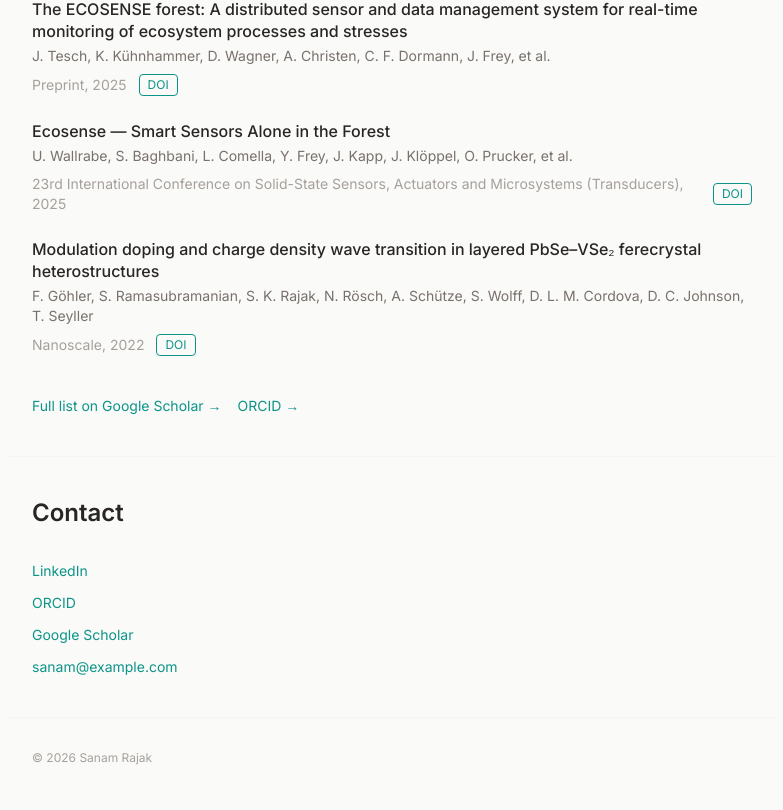
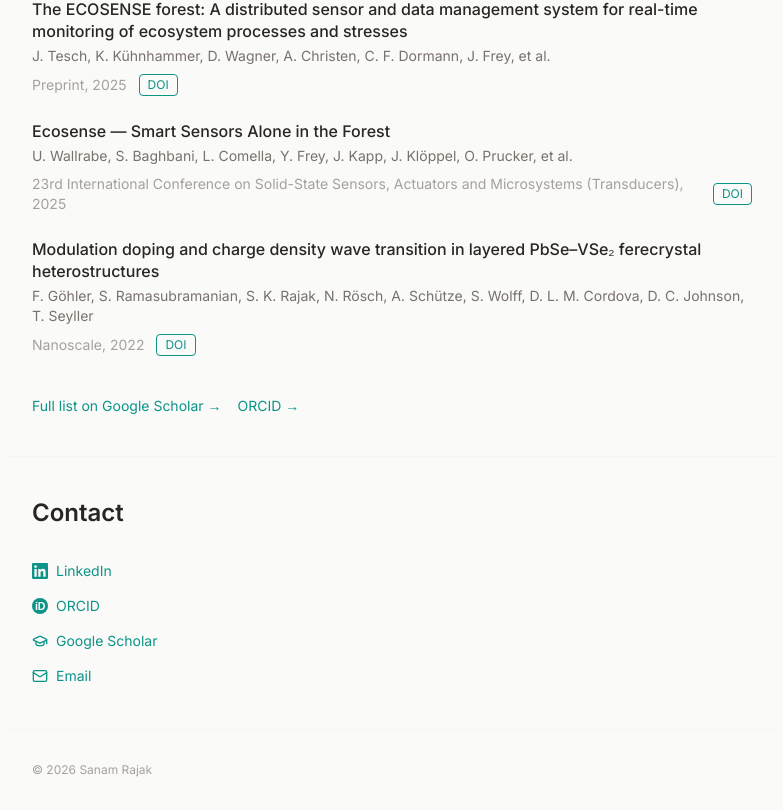
Before and after one commit to sanamrajak/sanamrajak.github.io, a Next.js app: page / in a window 1280 px wide. Shown: the part 1349-2159 px from the top of the page, without its empty margins (248-1031 px from the left). Built offline with nearby package versions, Linux system fonts and the light colour scheme.

Commit message:
Add icons for links

```diff
--- a/components/Contact.tsx
+++ b/components/Contact.tsx
@@ -1,46 +1,79 @@
+import { Mail, GraduationCap } from "lucide-react";
 import { profile } from "@/data/profile";
 import ObfuscatedLink from "@/components/ObfuscatedLink";
+
+function LinkedinIcon({ size = 16 }: { size?: number }) {
+  return (
+    <svg width={size} height={size} viewBox="0 0 24 24" fill="currentColor">
+      <path d="M20.447 20.452h-3.554v-5.569c0-1.328-.027-3.037-1.852-3.037-1.853 0-2.136 1.445-2.136 2.939v5.667H9.351V9h3.414v1.561h.046c.477-.9 1.637-1.85 3.37-1.85 3.601 0 4.267 2.37 4.267 5.455v6.286zM5.337 7.433a2.062 2.062 0 01-2.063-2.065 2.064 2.064 0 112.063 2.065zm1.782 13.019H3.555V9h3.564v11.452zM22.225 0H1.771C.792 0 0 .774 0 1.729v20.542C0 23.227.792 24 1.771 24h20.451C23.2 24 24 23.227 24 22.271V1.729C24 .774 23.2 0 22.222 0h.003z"/>
+    </svg>
+  );
+}
+
+function OrcidIcon({ size = 16 }: { size?: number }) {
+  return (
+    <svg width={size} height={size} viewBox="0 0 24 24">
+      <circle cx="12" cy="12" r="12" fill="currentColor" />
+      <text
+        x="12" y="12"
+        textAnchor="middle"
+        dominantBaseline="central"
+        fill="white"
+        fontSize="16"
+        fontFamily="sans-serif"
+        fontWeight="700"
+        letterSpacing="-0.5"
+      >
+        iD
+      </text>
+    </svg>
+  );
+}
+
+const links = [
+  {
+    href: profile.linkedin,
+    label: "LinkedIn",
+    icon: <LinkedinIcon size={16} />,
+  },
+  {
+    href: profile.orcid,
+    label: "ORCID",
+    icon: <OrcidIcon size={16} />,
+  },
+  {
+    href: profile.scholar,
+    label: "Google Scholar",
+    icon: <GraduationCap size={16} />,
+  },
+];
 
 export default function Contact() {
   return (
     <section id="contact" className="max-w-3xl mx-auto px-6 border-t border-stone-100">
       <h2 className="text-2xl font-semibold text-stone-800 mb-8">Contact</h2>
       <ul className="flex flex-col gap-3 text-sm">
-        <li>
+        {links.map(({ href, label, icon }) => (
+          <li key={href}>
             <a
-            href={profile.linkedin}
+              href={href}
               target="_blank"
               rel="noopener noreferrer"
-            className="text-accent hover:underline"
+              className="inline-flex items-center gap-2 text-accent hover:underline"
             >
-            LinkedIn
+              {icon}
+              {label}
             </a>
           </li>
-        <li>
-          <a
-            href={profile.orcid}
-            target="_blank"
-            rel="noopener noreferrer"
-            className="text-accent hover:underline"
-          >
-            ORCID
-          </a>
-        </li>
-        <li>
-          <a
-            href={profile.scholar}
-            target="_blank"
-            rel="noopener noreferrer"
-            className="text-accent hover:underline"
-          >
-            Google Scholar
-          </a>
-        </li>
+        ))}
         <li>
           <ObfuscatedLink
             encoded={profile.email}
-            className="text-accent hover:underline"
-          />
+            className="inline-flex items-center gap-2 text-accent hover:underline"
+          >
+            <Mail size={16} />
+            <span>Email</span>
+          </ObfuscatedLink>
         </li>
       </ul>
     </section>
--- a/package.json
+++ b/package.json
@@ -10,6 +10,7 @@
   },
   "dependencies": {
     "@tailwindcss/typography": "^0.5.20",
+    "lucide-react": "^1.21.0",
     "next": "16.2.9",
     "react": "19.2.4",
     "react-dom": "19.2.4",
```
Also changed, not shown: 1 other file (tests, documents, lock files or other folders). Lines whose indentation alone changed are shown as unchanged.
